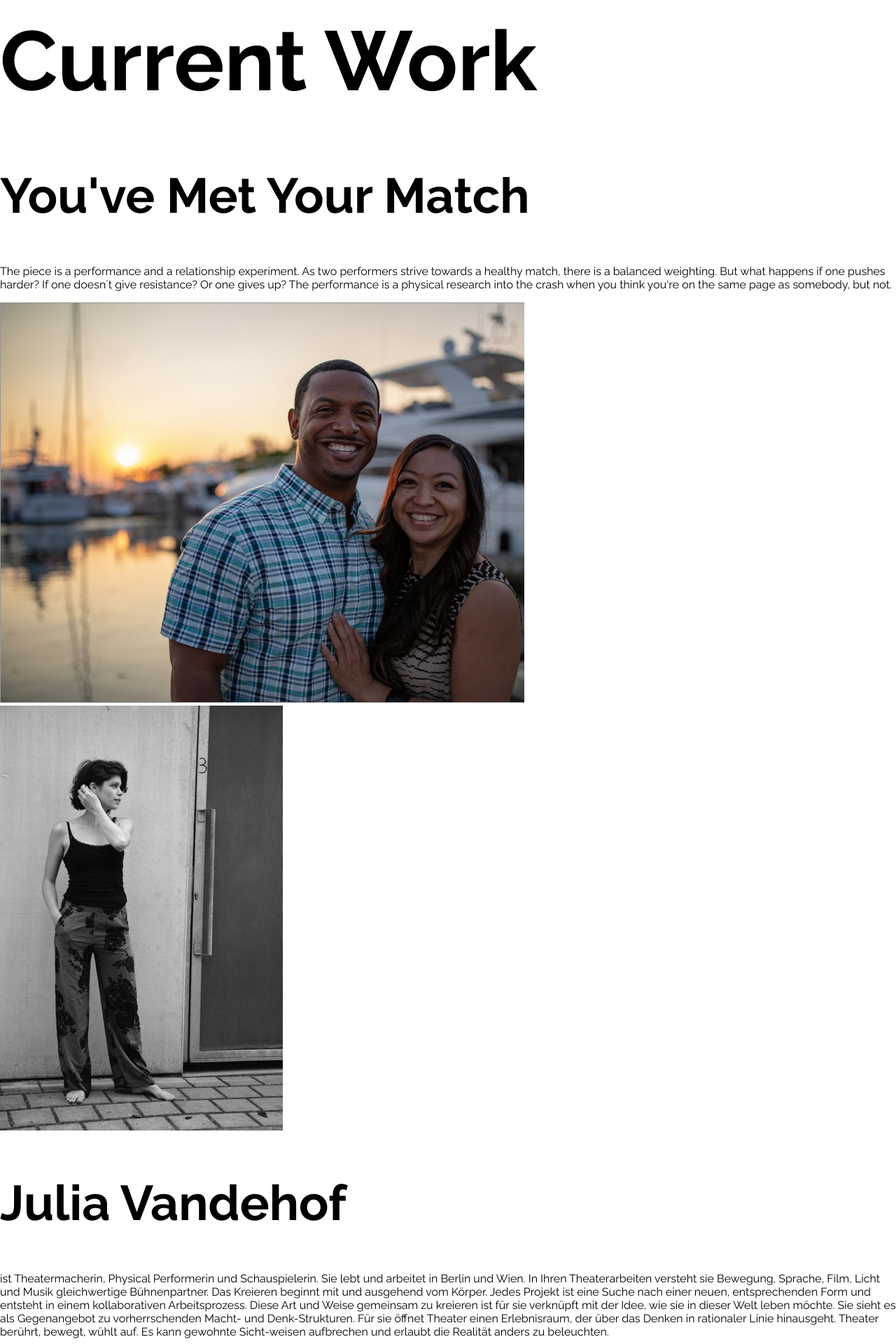
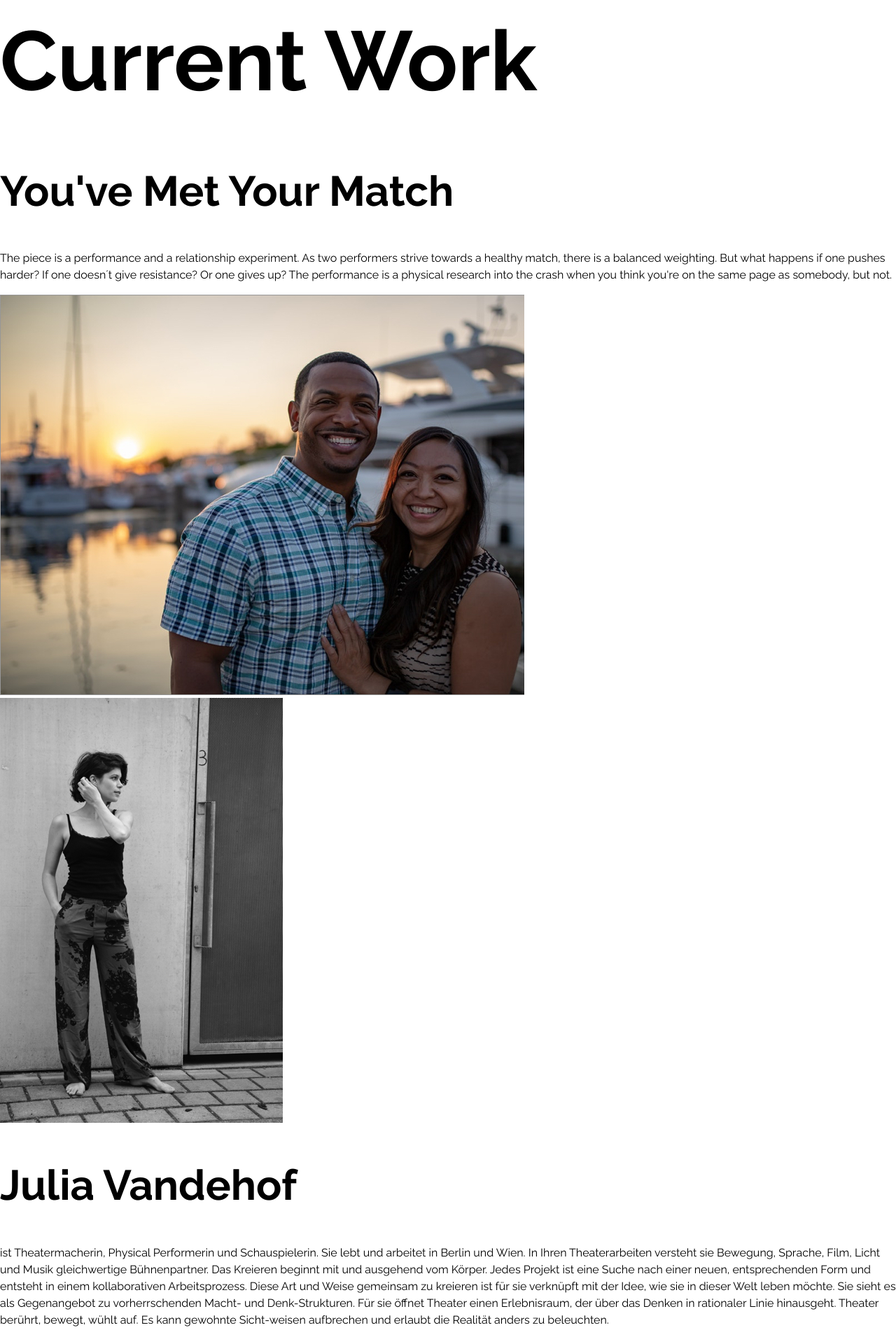
Before and after one commit to matteocarpi/julia, a Jekyll site: the page built from index.md, in a window 1280 px wide. Shown: the part 623-2543 px from the top of the page at 70% size. Built offline with Jekyll 4.4.1, drawn with Linux system fonts in a browser that asks for light colours.

Commit message:
added js

```diff
--- /dev/null
+++ b/_includes/js.html
@@ -0,0 +1,3 @@
+<script src="https://code.jquery.com/jquery-3.3.1.slim.min.js" integrity="sha384-q8i/X+965DzO0rT7abK41JStQIAqVgRVzpbzo5smXKp4YfRvH+8abtTE1Pi6jizo" crossorigin="anonymous"></script>
+<script src="https://cdnjs.cloudflare.com/ajax/libs/popper.js/1.14.7/umd/popper.min.js" integrity="sha384-UO2eT0CpHqdSJQ6hJty5KVphtPhzWj9WO1clHTMGa3JDZwrnQq4sF86dIHNDz0W1" crossorigin="anonymous"></script>
+<script src="https://stackpath.bootstrapcdn.com/bootstrap/4.3.1/js/bootstrap.min.js" integrity="sha384-JjSmVgyd0p3pXB1rRibZUAYoIIy6OrQ6VrjIEaFf/nJGzIxFDsf4x0xIM+B07jRM" crossorigin="anonymous"></script>
--- a/_layouts/default.html
+++ b/_layouts/default.html
@@ -7,5 +7,6 @@
     {% endif %}
     {{ content }}
     {% include footer.html %}
+    {% include js.html %}
   </body>
 </html>
--- a/_sass/universal.scss
+++ b/_sass/universal.scss
@@ -15,14 +15,18 @@
   font-size: 120px;
 }
 h2 {
-  font-size: 70px;
+  font-size: 60px;
 }
 h3 {
   font-size: 30px;
 }
+p {
+  line-height: 1.5rem;
+}
 .light {
   color: white;
 }
+
 .title-slide {
   * {
     text-align: center;
```
